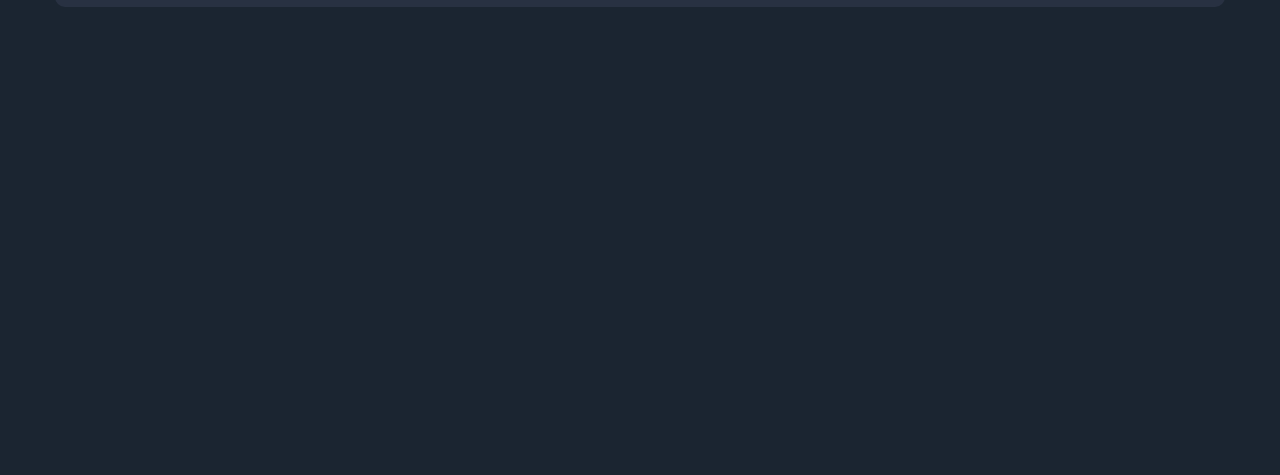
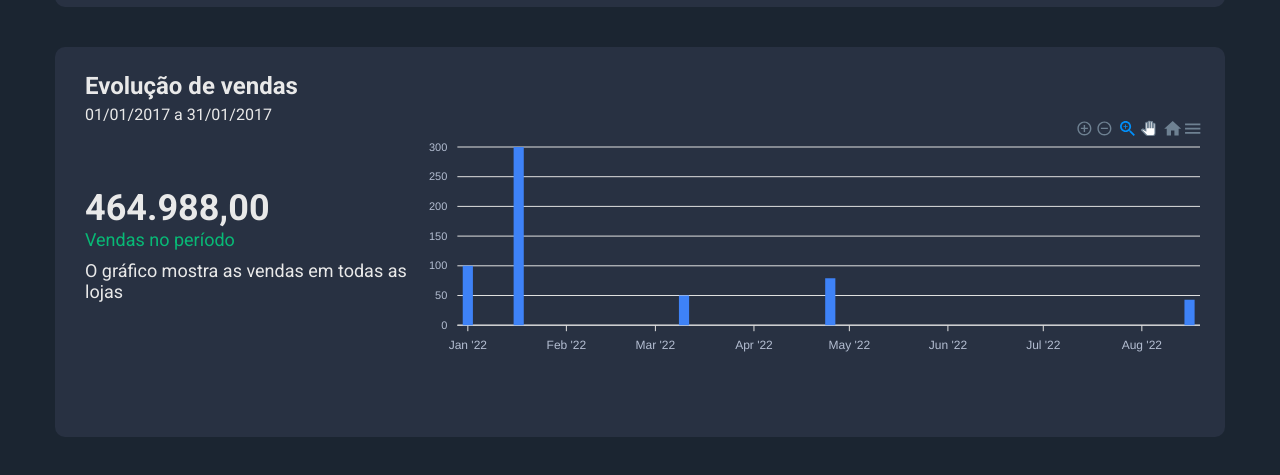
Before and after one commit to lorivalSouza/ds-sales, a React (Create React App) app in the folder front-web/: page / in a window 1280 px wide. Shown: the part 183-658 px from the top of the page. Built offline with nearby package versions, Linux system fonts and the light colour scheme.

Commit message:
Add SalesByDate component using APEXCHARTS

```diff
--- a/front-web/package.json
+++ b/front-web/package.json
@@ -10,7 +10,9 @@
     "@types/node": "^16.11.35",
     "@types/react": "^18.0.9",
     "@types/react-dom": "^18.0.4",
+    "apexcharts": "^3.35.2",
     "react": "^18.1.0",
+    "react-apexcharts": "^1.4.0",
     "react-dom": "^18.1.0",
     "react-flatpickr": "^3.10.12",
     "react-scripts": "5.0.1",
--- a/front-web/src/App.tsx
+++ b/front-web/src/App.tsx
@@ -1,6 +1,7 @@
 import './App.css';
 import Header from './components/header';
 import Filter from './components/filter';
+import SalesByDate from './components/sales-by-date';
 
 function App() {
   return (
@@ -8,6 +9,7 @@
       <Header />
       <div className="app-container">
         <Filter />
+        <SalesByDate />
       </div>
     </>
   );
--- a/front-web/src/components/filter/style.css
+++ b/front-web/src/components/filter/style.css
@@ -14,7 +14,7 @@
   width: 250px;
   background-color: var(--secondary-color);
   color: var(--grey-light-50-color);
-  border: solid 1px var(--grey-light-100-color);
+  border: solid 1px var(--grey-light-150-color);
   border-radius: 10px;
   padding: 12px 5px 12px 20px;
 }
--- /dev/null
+++ b/front-web/src/components/sales-by-date/helpers.ts
@@ -0,0 +1,52 @@
+import { ApexOptions } from 'apexcharts';
+
+export const chartOptions = {
+  legend: {
+    show: false
+  },
+  noData: {
+    text: 'Sem resultados',
+    align: 'center',
+    verticalAlign: 'middle',
+    offsetY: -15,
+    style: {
+      color: '#FFF',
+      fontSize: '18px',
+      fontFamily: 'Roboto, sans-serif'
+    }
+  },
+  chart: {
+    foreColor: '#b4bed2',
+    height: 240,
+    with: 1000
+  },
+  plotOptions: {
+    bar: {
+      horizontal: false,
+      columnWidth: '20%',
+      endingShape: 'rounded'
+    }
+  },
+  dataLabels: {
+    enabled: false
+  },
+  stroke: {
+    show: false
+  },
+  xaxis: {
+    type: 'datetime'
+  },
+  yaxis: {},
+  fill: {
+    opacity: 1,
+    colors: ['#3e82f7']
+  },
+  tooltip: {
+    theme: 'dark',
+    y: {
+      formatter: function (val: number) {
+        return `R$ ${val}`;
+      }
+    }
+  }
+} as ApexOptions;
--- /dev/null
+++ b/front-web/src/components/sales-by-date/index.tsx
@@ -0,0 +1,44 @@
+import './style.css';
+import ReactApexChart from 'react-apexcharts';
+import { chartOptions } from './helpers';
+
+const initialData = [
+  { x: '2022-01-01', y: 100 },
+  { x: '2022-03-10', y: 50 },
+  { x: '2022-04-25', y: 79 },
+  { x: '2022-08-16', y: 43 },
+  { x: '2022-01-17', y: 300 }
+];
+
+function SalesByDate() {
+  return (
+    <>
+      <div className="base-card sales-by-date-container">
+        <div>
+          <h4 className="sales-by-date-title">Evolução de vendas</h4>
+          <span className="sales-by-date-period">01/01/2017 a 31/01/2017</span>
+        </div>
+        <div className="sales-by-date-data">
+          <div className="sales-by-date-quantity-container">
+            <h2 className="sales-by-date-quantity">464.988,00</h2>
+            <span className="sales-by-date-quantity-label">Vendas no período</span>
+            <span className="sales-by-date-quantity-description">
+              O gráfico mostra as vendas em todas as lojas
+            </span>
+          </div>
+          <div className="sales-by-date-chart">
+            <ReactApexChart
+              options={chartOptions}
+              series={[{ name: 'vendas', data: initialData }]}
+              type="bar"
+              height={240}
+              width="100%"
+            />
+          </div>
+        </div>
+      </div>
+    </>
+  );
+}
+
+export default SalesByDate;
--- /dev/null
+++ b/front-web/src/components/sales-by-date/style.css
@@ -0,0 +1,46 @@
+.sales-by-date-container{
+  height: 390px;
+  padding: 25px 15px 50px 30px;
+
+
+}
+
+.sales-by-date-title{
+  font-size: 24px;
+  color: var(--light-color);
+  margin-bottom: 5px;
+
+}
+
+.sales-by-date-period{
+  color: var(--grey-ligth-100-color);
+}
+
+.sales-by-date-data{
+  height: 240px;
+  display: flex;
+  align-items: center;
+  justify-content: space-between;
+
+}
+
+.sales-by-date-quantity{
+  font-size: 36px;
+  color: var(--light-color);
+}
+
+.sales-by-date-quantity-label{
+  font-size: 18px;
+  color: var(--green-color);
+  display: block;
+  margin-bottom: 10px;
+}
+
+.sales-by-date-quantity-description{
+  font-size: 18px;
+  color: var(--grey-ligth-100-color);
+}
+
+.sales-by-date-chart{
+  width: 890px;
+}
--- a/front-web/src/index.css
+++ b/front-web/src/index.css
@@ -7,7 +7,10 @@
   --secondary-color: #1b2531;
   --light-color: #e9e9e9;
   --grey-light-50-color: #9AAABE;
-  --grey-light-100-color: #384459;
+  --grey-light-100-color: #949494;
+  --grey-light-150-color: #384459;
+  --green-color: #08b976;
+
 }
 
 body {
```
Also changed, not shown: 1 other file (tests, documents, lock files or other folders).
